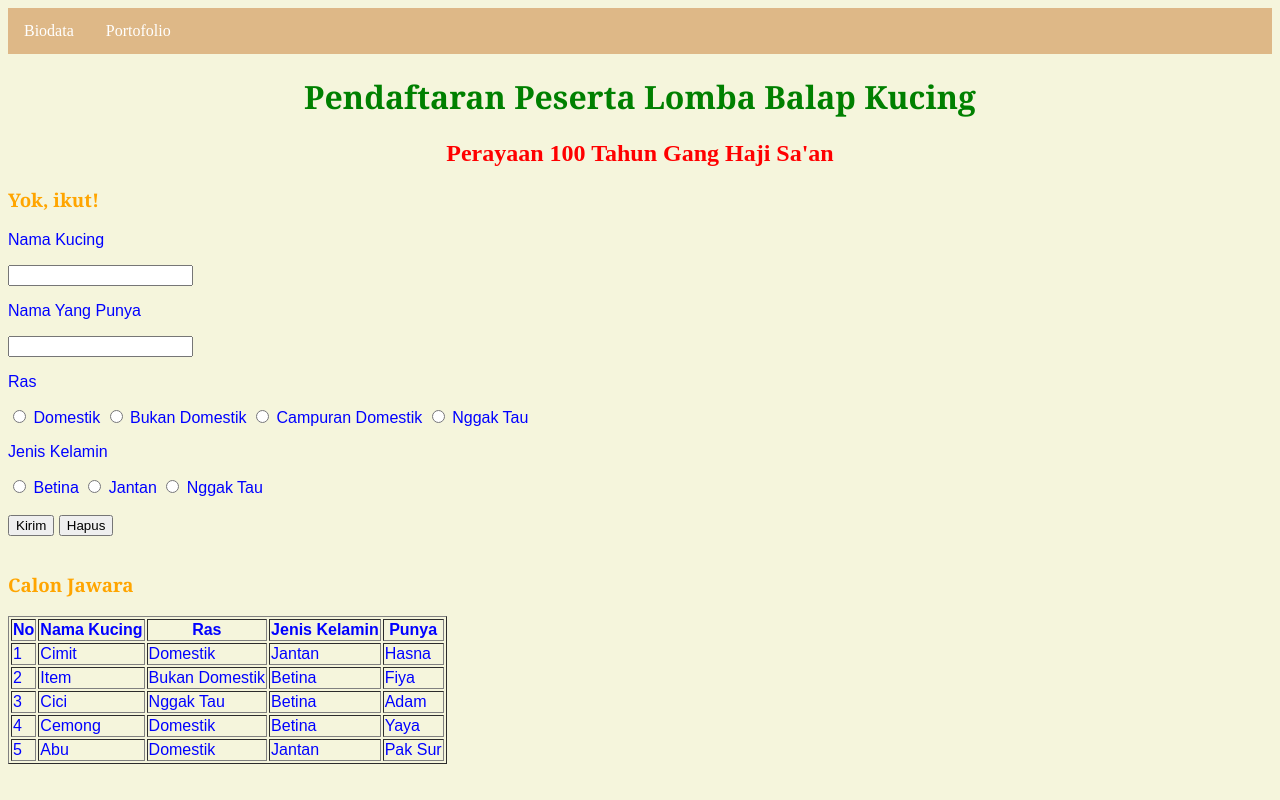
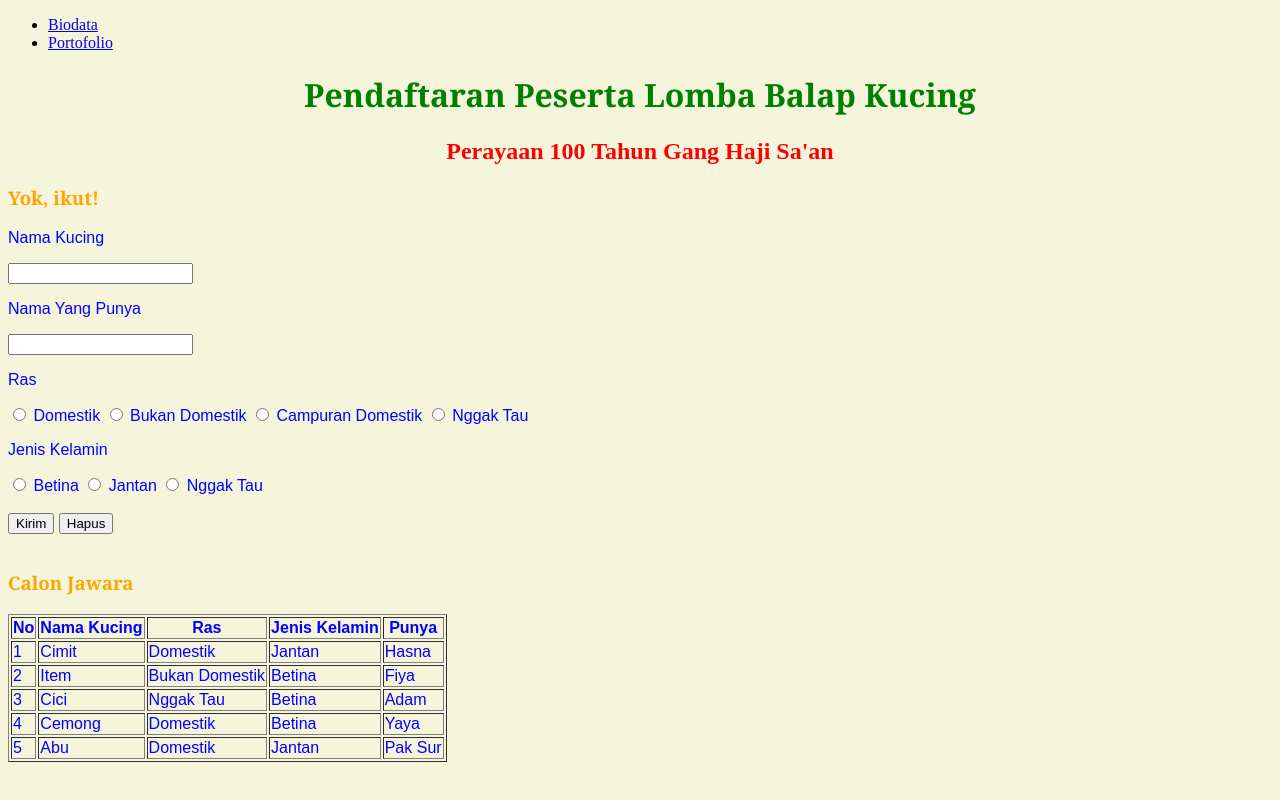
Before and after one commit to hsnafz/web-basic-seal, a plain HTML site: page portofolio.html in a window 1280 px wide. Drawn offline with Linux system fonts and the light colour scheme.

Commit message:
update lagi ya Allah

```diff
--- a/portofolio.html
+++ b/portofolio.html
@@ -7,40 +7,16 @@
     <title>Document</title>
 </head>
 <body>
-    <div class="nav">
-        <ul>
+    <ul>
         <li><a href="index.html">Biodata</a></li>
         <li><a href="#">Portofolio</a></li>
-    </div>
+    </ul>
     <h1 style="color: green; font-family: Georgia, 'Times New Roman', Times, serif;" align="center">Pendaftaran Peserta Lomba Balap Kucing</h1>
     <h2>
         <style>
             body {background-color:beige;}
             h2 {color:red;
             font-family: 'Times New Roman', Times, serif;}
-            .nav ul {
-                list-style-type: none;
-                margin: 0;
-                padding: 0;
-                overflow: hidden;
-                background-color:burlywood;s
-            }
-
-            .nav li {
-                float: left;
-            }
-
-            .nav li a {
-                display: block;
-                color: white;
-                text-align: center;
-                padding: 14px 16px;
-                text-decoration: none;
-            }
-
-            .nav li a:hover {
-                background-color:beige;
-            }
         </style>
         <align><center>Perayaan 100 Tahun Gang Haji Sa'an</center></align></h2>
     <h3 style="color: orange; font-family: Georgia, 'Times New Roman', Times, serif;">Yok, ikut!</h3>
```
